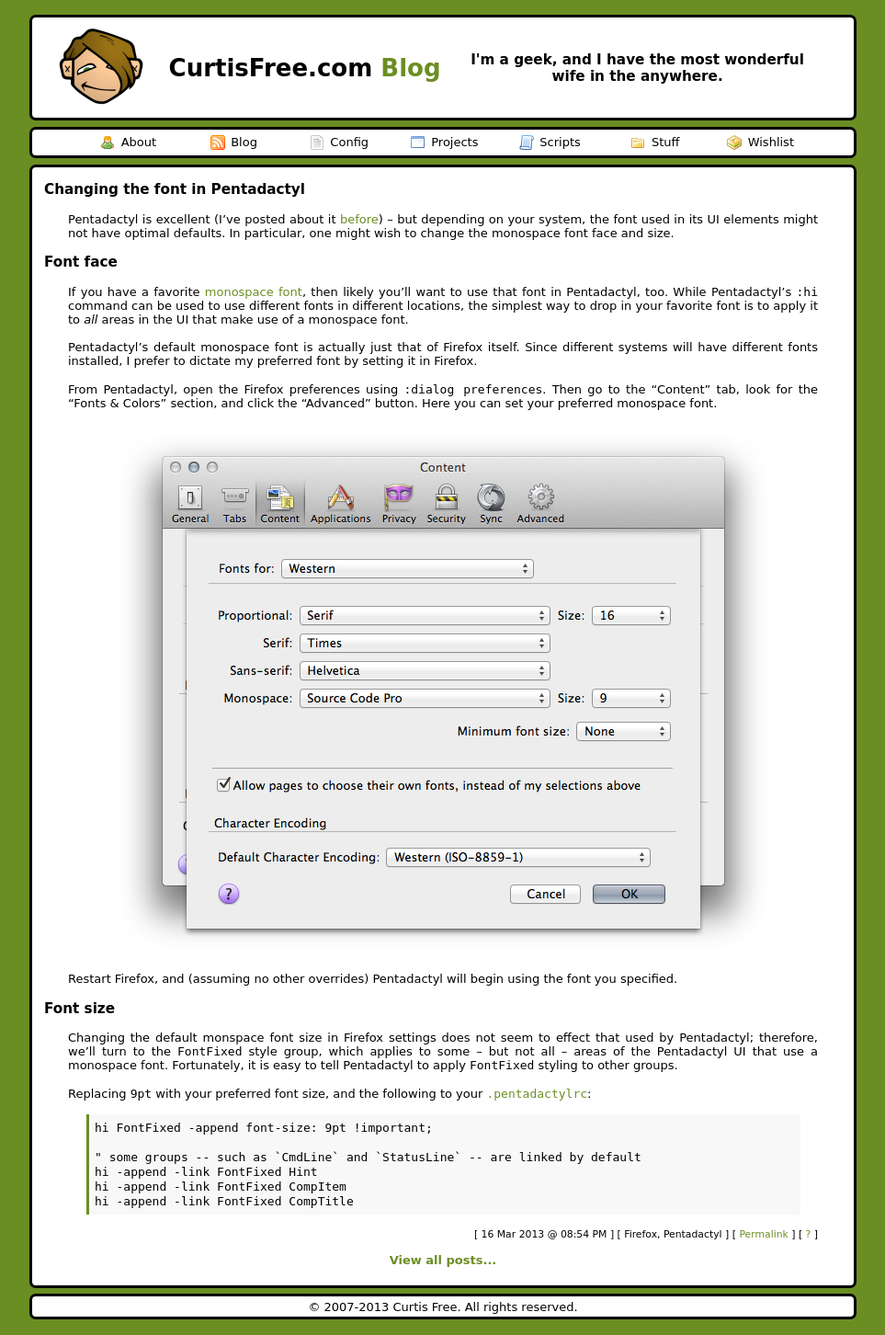
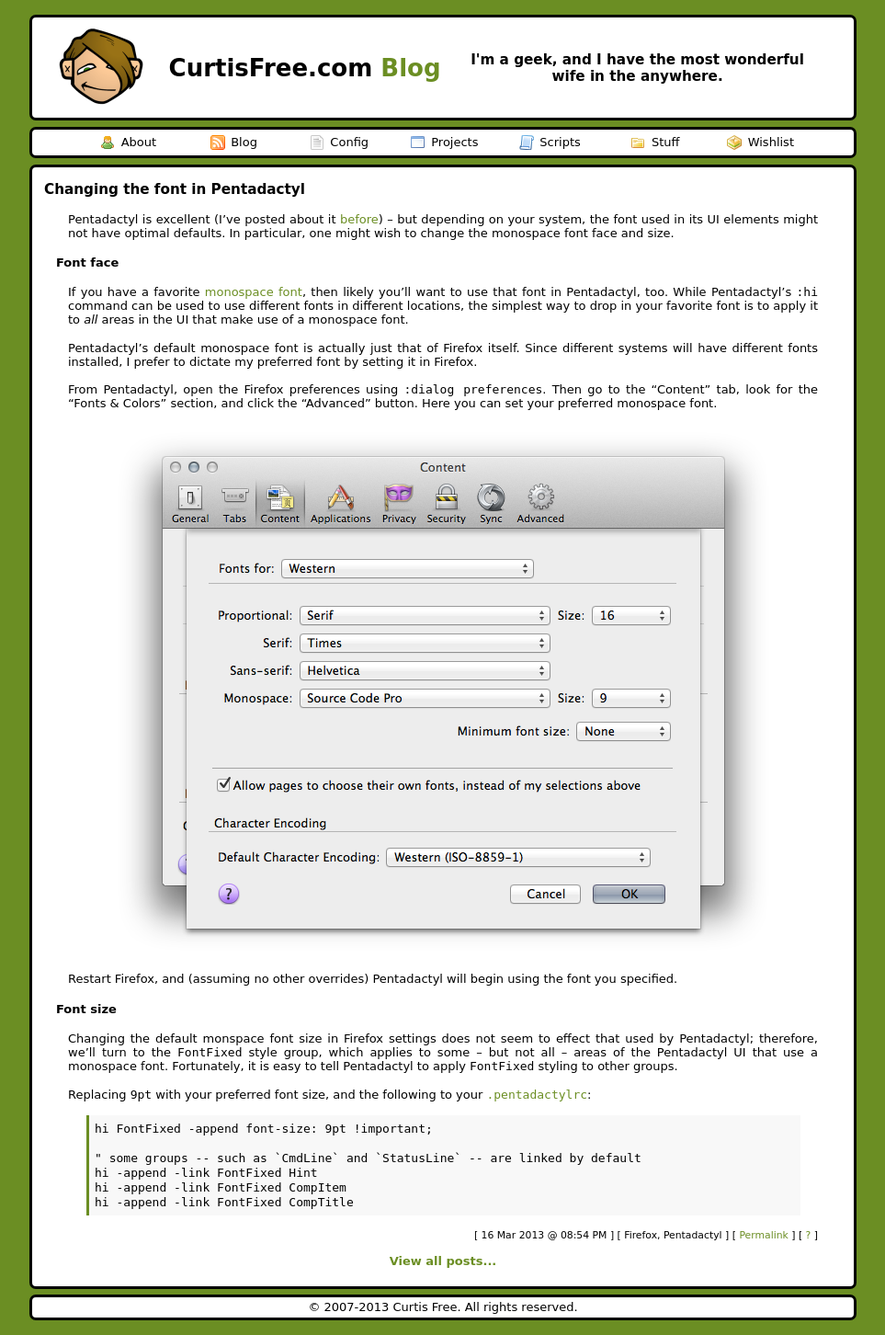
Before and after one commit to cfree3/curtisfree.com, a Jekyll site: the page built from _posts/2013-03-16-changing_pentadactyl_font.md, in a window 1280 px wide. Shown: the whole page at 92% size, without its empty margins (158-1121 px from the left). Built offline with Jekyll 4.4.1, drawn with Linux system fonts in a browser that asks for light colours.

Commit message:
Correct header levels

```diff
--- a/_posts/2013-03-16-changing_pentadactyl_font.md
+++ b/_posts/2013-03-16-changing_pentadactyl_font.md
@@ -10,7 +10,7 @@
 system, the font used in its UI elements might not have optimal defaults. In particular, one might
 wish to change the monospace font face and size.
 
-### Font face
+#### Font face
 
 If you have a favorite [monospace font][monospace], then likely you'll want to use that font in
 Pentadactyl, too. While Pentadactyl's `:hi` command can be used to use different fonts in different
@@ -30,7 +30,7 @@
 Restart Firefox, and (assuming no other overrides) Pentadactyl will begin using the font you
 specified.
 
-### Font size
+#### Font size
 
 Changing the default monspace font size in Firefox settings does not seem to effect that used by
 Pentadactyl; therefore, we'll turn to the `FontFixed` style group, which applies to some -- but not
```
